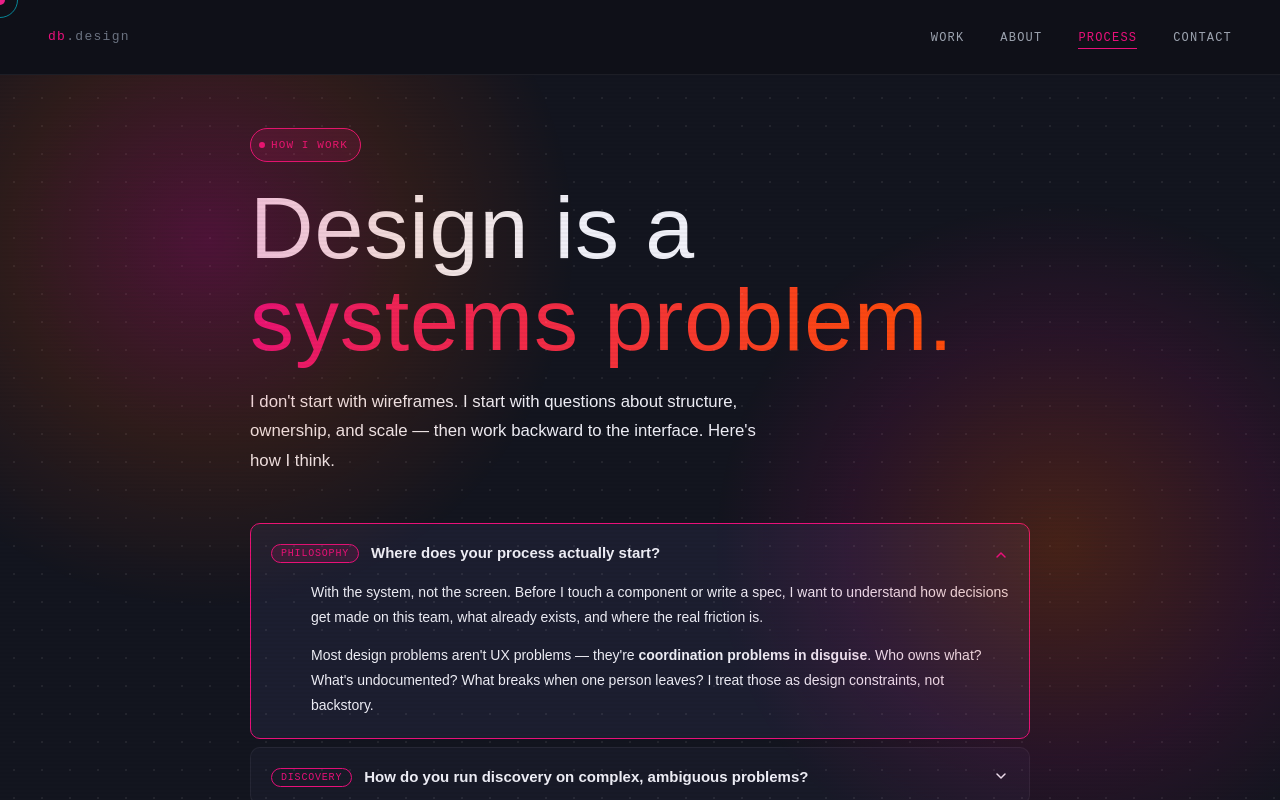
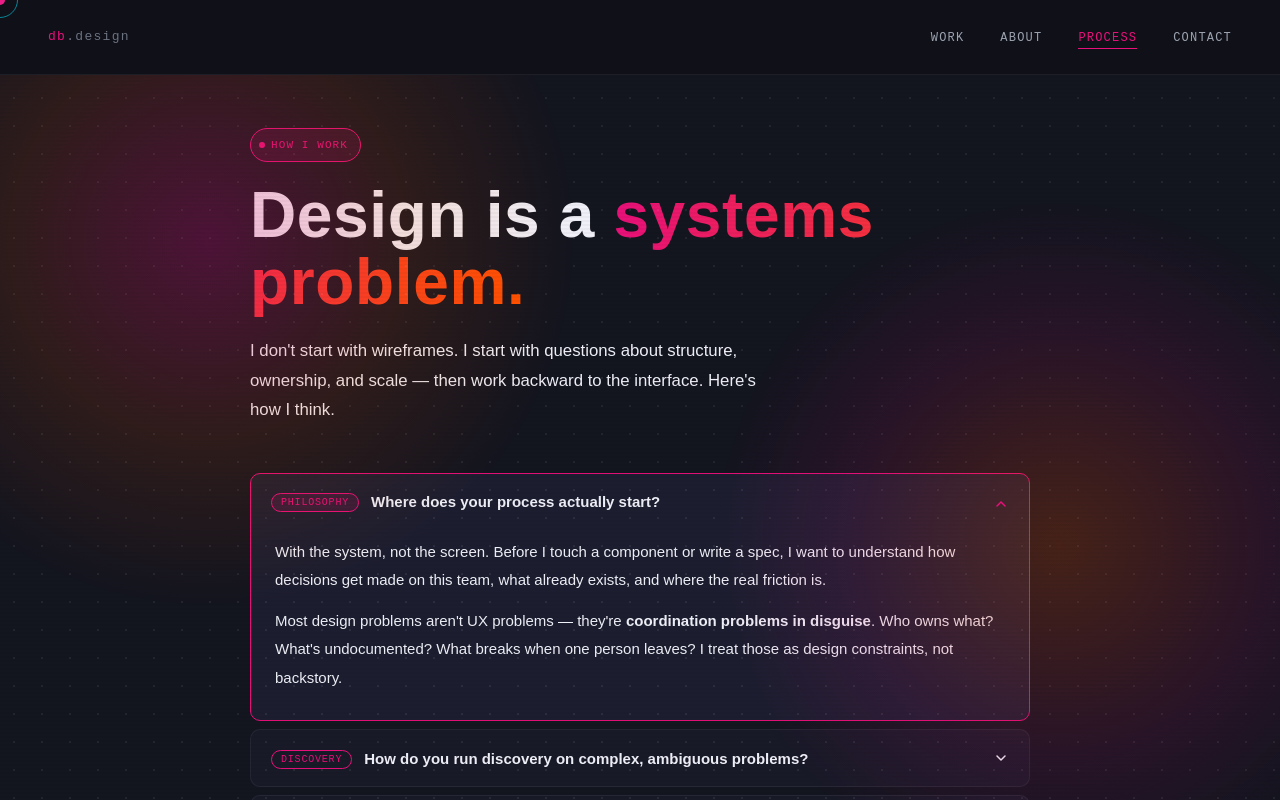
Before and after one commit to design0328/denky-portfolio-website, a React (Vite) app: page /#/process in a window 1280 px wide. Shown: the top 800 px of the page. Built offline with nearby package versions, Linux system fonts and the light colour scheme.

Commit message:
fix: Process title size and QA answer spacing

```diff
--- a/src/pages/Process.module.css
+++ b/src/pages/Process.module.css
@@ -3,7 +3,7 @@
 .hero { margin-bottom: 3rem; }
 .eyebrow { font-family: var(--font-mono); font-size: 11px; letter-spacing: 0.1em; text-transform: uppercase; color: var(--fuchsia); margin: 0 0 1.25rem; display: inline-flex; align-items: center; gap: 6px; padding: 4px 12px 4px 8px; border-radius: 999px; border: 1px solid var(--fuchsia); background: var(--fuchsia-dim); }
 .eyebrow::before { content: ''; width: 6px; height: 6px; border-radius: 50%; background: var(--fuchsia); flex-shrink: 0; }
-.title { font-family: var(--font-display); font-size: clamp(3rem, 7vw, 5.5rem); line-height: 1.05; letter-spacing: 0.01em; color: var(--text); margin: 0 0 1.25rem; font-weight: 400; }
+.title { font-family: var(--font-display); font-size: clamp(2.8rem, 5vw, 4rem); line-height: 1.05; letter-spacing: 0.01em; color: var(--text); margin: 0 0 1.25rem; font-weight: 700; }
 .gradient { background: linear-gradient(90deg, var(--fuchsia), var(--orange)); -webkit-background-clip: text; -webkit-text-fill-color: transparent; background-clip: text; }
 .subtitle { font-size: 1.05rem; line-height: 1.75; color: var(--text-muted); max-width: 540px; margin: 0; }
 .sectionLabel { font-family: var(--font-mono); font-size: 11px; letter-spacing: 0.1em; text-transform: uppercase; color: var(--fuchsia); margin: 0 0 1.5rem; display: inline-flex; align-items: center; gap: 6px; padding: 4px 12px 4px 8px; border-radius: 999px; border: 1px solid var(--fuchsia); background: var(--fuchsia-dim); }
@@ -20,8 +20,8 @@
 .qaButton:hover .qaQuestion { color: #fff; }
 .qaChevron { flex-shrink: 0; color: var(--text-muted); margin-top: 2px; transition: transform 0.25s ease; }
 .open .qaChevron { transform: rotate(180deg); color: var(--fuchsia); }
-.qaAnswer { padding: 0 1.25rem 1.25rem; padding-left: calc(1.25rem + 12px + 1.75rem); }
-.qaAnswer p { font-size: 14px; line-height: 1.8; color: var(--text-muted); margin: 0 0 0.75rem; font-family: var(--font-body); }
+.qaAnswer { padding: 0.5rem 1.5rem 1.75rem 1.5rem; }
+.qaAnswer p { font-size: 15px; line-height: 1.9; color: var(--text-muted); margin: 0 0 0.75rem; font-family: var(--font-body); }
 .qaAnswer p:last-child { margin: 0; }
 .qaAnswer strong { color: var(--text); font-weight: 600; }
 .principlesSection { margin: 3rem 0 0; }
```
